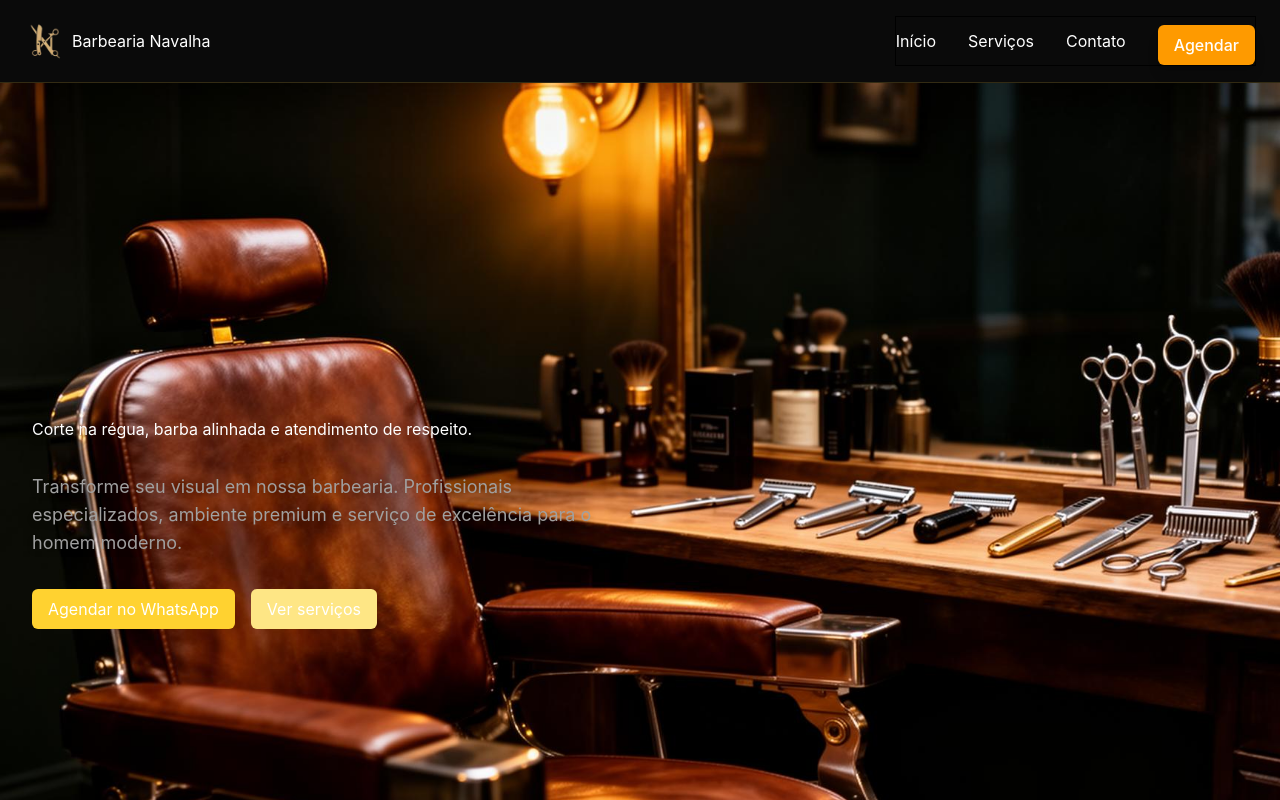
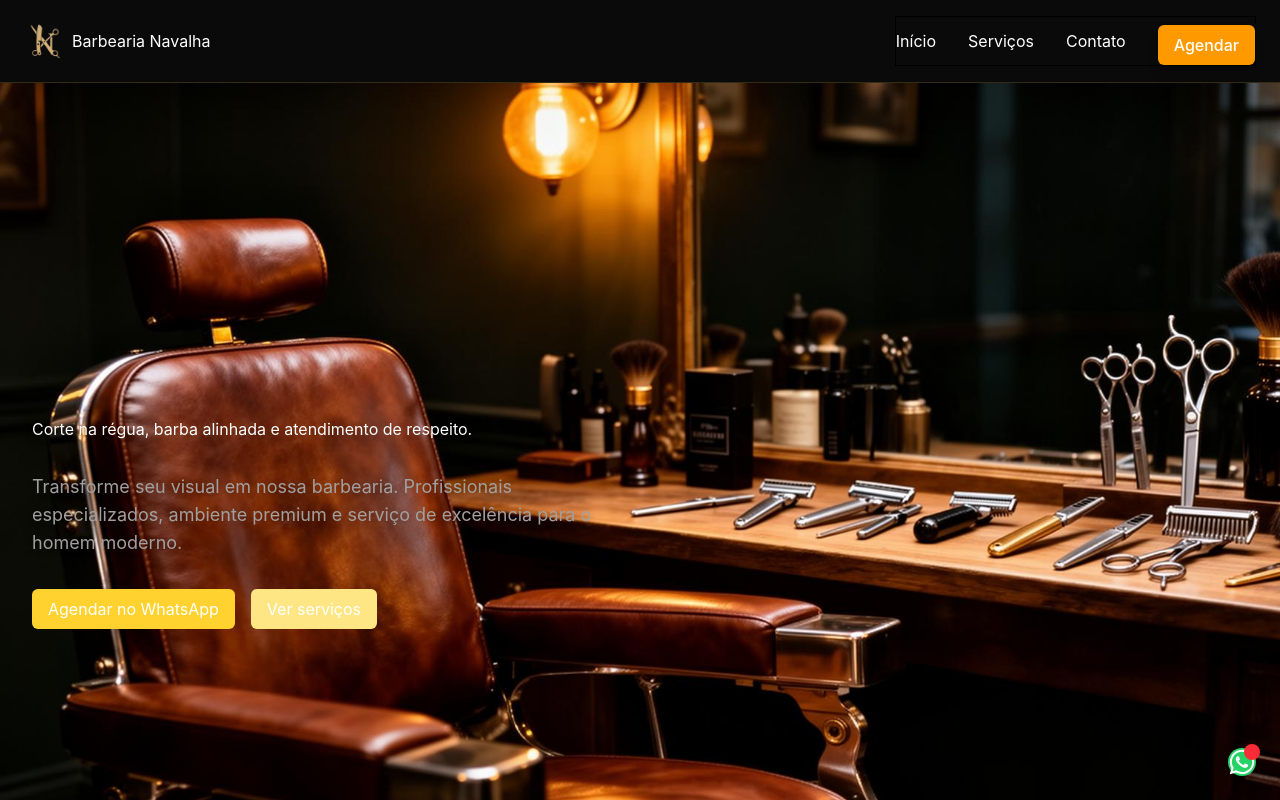
Before and after one commit to danielpessoni/lp-barbearia-devquest, a React (Vite) app: page / in a window 1280 px wide. Shown: the top 800 px of the page. Built offline with nearby package versions, Linux system fonts and the light colour scheme.

Commit message:
feat: adicionar componente WhatsAppButton para contato rápido

```diff
--- a/src/App.tsx
+++ b/src/App.tsx
@@ -3,6 +3,7 @@ import { Hero } from "./components/Hero"
 import { Services } from "./components/Services"
 import { Footer } from "./components/shared/Footer"
 import { Header } from "./components/shared/Header"
+import { WhatsAppButton } from "./components/shared/WhatsAppButton"
 
 function App() {
 
@@ -13,6 +14,7 @@ function App() {
         <Hero />
         <Services />
         <Contact />
+        <WhatsAppButton />
         <Footer />
       </div>
     </>
--- /dev/null
+++ b/src/components/shared/WhatsAppButton.tsx
@@ -0,0 +1,14 @@
+import { FaWhatsapp } from 'react-icons/fa';
+
+export const WhatsAppButton = () => {
+    const handleClick = () => {
+        window.open('https://wa.me/5585999999999', '_blank');
+    }
+
+    return (
+        <button onClick={handleClick} className="fixed bottom-6 right-6 z-50 bg-[#25D366] hover:[#20BA5A] text-white rounded-full shadow-lg hover:shadow-2xl transition-all duration-300 flex items-center justify-center group hover:scale-110">
+            <FaWhatsapp size={28} className='group-hover:scale-110 transition-transform' />
+            <span className='absolute -top-1 -right-1 w-4 h-4 bg-red-500 rounded-full animate-pulse'></span>
+        </button>
+    );
+}
```
